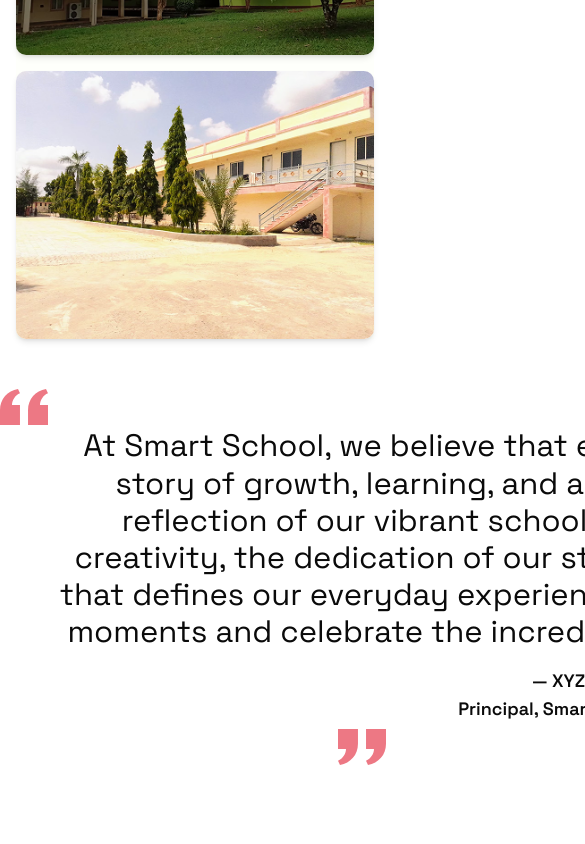
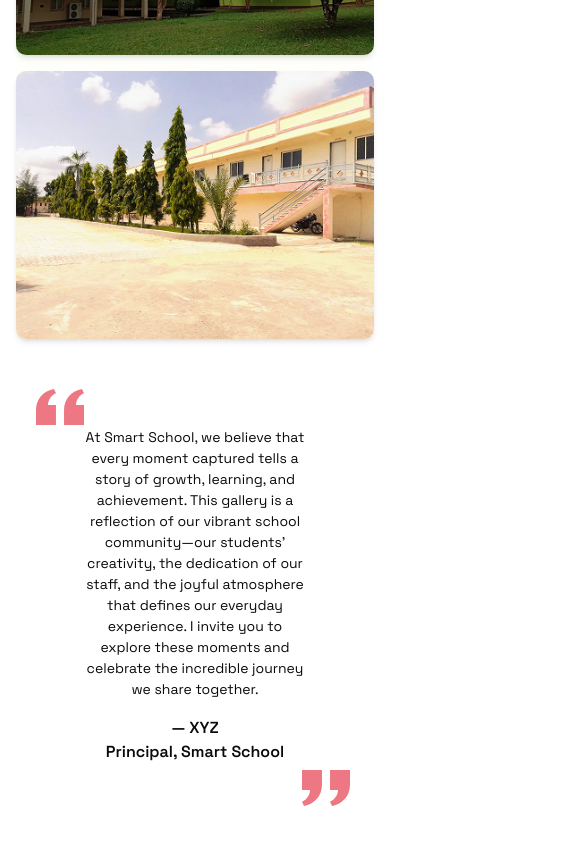
Before and after one commit to Ezekiel-Faith/Smart-School, a React (Vite) app: page / in a window 390 px wide. Shown: the part 3217-4061 px from the top of the page, 585 px wide, since content can reach past the window. Built offline with nearby package versions, Linux system fonts and the light colour scheme.

Commit message:
Changes to the block quote and the modal

```diff
--- a/src/pages/Gallery.jsx
+++ b/src/pages/Gallery.jsx
@@ -105,7 +105,7 @@ export default function Gallery() {
             className={`fixed inset-0 bg-black bg-opacity-90 z-50 flex items-center justify-center p-4 transition-opacity duration-300 ${isZoomed ? 'opacity-100' : 'opacity-0'}`}
             onClick={closeZoom}
           >
-            <div className="relative max-w-6xl w-full max-h-screen">
+            <div className="relative max-w-auto w-fit max-h-auto overflow-hidden">
               <button
                 className="absolute top-4 right-4 text-white text-3xl z-50 hover:text-gray-300 transition-colors"
                 onClick={closeZoom}
@@ -115,14 +115,14 @@ export default function Gallery() {
               <img
                 src={selectedImage.src}
                 alt={selectedImage.alt}
-                className={`mx-auto max-h-[90vh] max-w-full object-contain transition-transform duration-300 ${isZoomed ? 'scale-100' : 'scale-90'}`}
+                className={`mx-auto max-h-auto max-w-auto object-contain transition-transform duration-300 ${isZoomed ? 'scale-100' : 'scale-90'}`}
               />
               <p className="text-white text-center mt-2 text-lg">{selectedImage.alt}</p>
             </div>
           </div>
         )}
 
-        <article className='flex items-center justify-center mt-10 mb-10'>
+        <article className='flex items-center justify-center mt-10 mb-10 px-9'>
           <div className='relative w-full max-w-4xl px-4'>
             <svg
               className="absolute -top-8 -left-4 w-12 h-12 text-gray-300 mt-9"
@@ -132,15 +132,15 @@ export default function Gallery() {
               <path d="M14.017 21v-7.391c0-5.704 3.731-9.57 8.983-10.609l.995 2.151c-2.432.917-3.995 3.638-3.995 5.849h4v10h-9.983zm-14.017 0v-7.391c0-5.704 3.748-9.57 9-10.609l.996 2.151c-2.433.917-3.996 3.638-3.996 5.849h3.983v10h-9.983z" />
             </svg>
 
-            <blockquote className='relative text-center w-[1053px] font-project font-[400] leading-[1.2] mt-10 mb-10 md:text-2xl md:w-full text-[31px] px-5 py-2 self-center'>
-              <p className='mb-4'>
+           <blockquote className="relative max-w-[90vw] mx-auto font-project font-normal text-center leading-normal text-lg md:text-2xl mt-10 mb-10 px-4 py-2 text-sm xs:text-base">
+              <p className="mb-4">
                 At Smart School, we believe that every moment captured tells a story of growth, learning, and achievement. This gallery is a reflection of our vibrant school community—our students' creativity, the dedication of our staff, and the joyful atmosphere that defines our everyday experience. I invite you to explore these moments and celebrate the incredible journey we share together.
               </p>
-              <footer className='text-lg md:text-xl font-[600]'>
-                <span className='block'>— XYZ</span>
-                <span>Principal, Smart School</span>
+              <footer className="text-base md:text-xl font-semibold">
+                  <span className="block">— XYZ</span>
+                  <span>Principal, Smart School</span>
               </footer>
-            </blockquote>
+      </blockquote>
 
             <svg
               className="absolute -bottom-7 -right-3 w-12 h-12 mb-7 text-gray-300 transform rotate-180"
```
